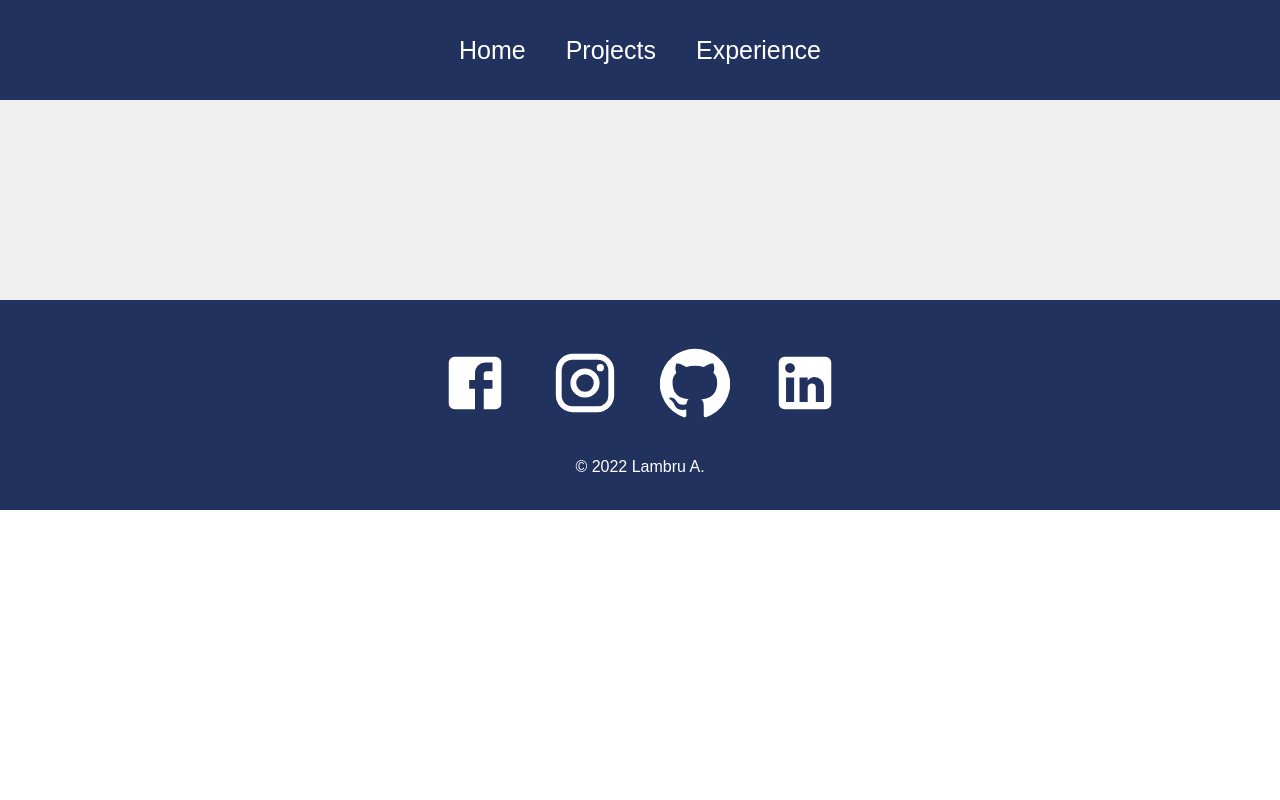
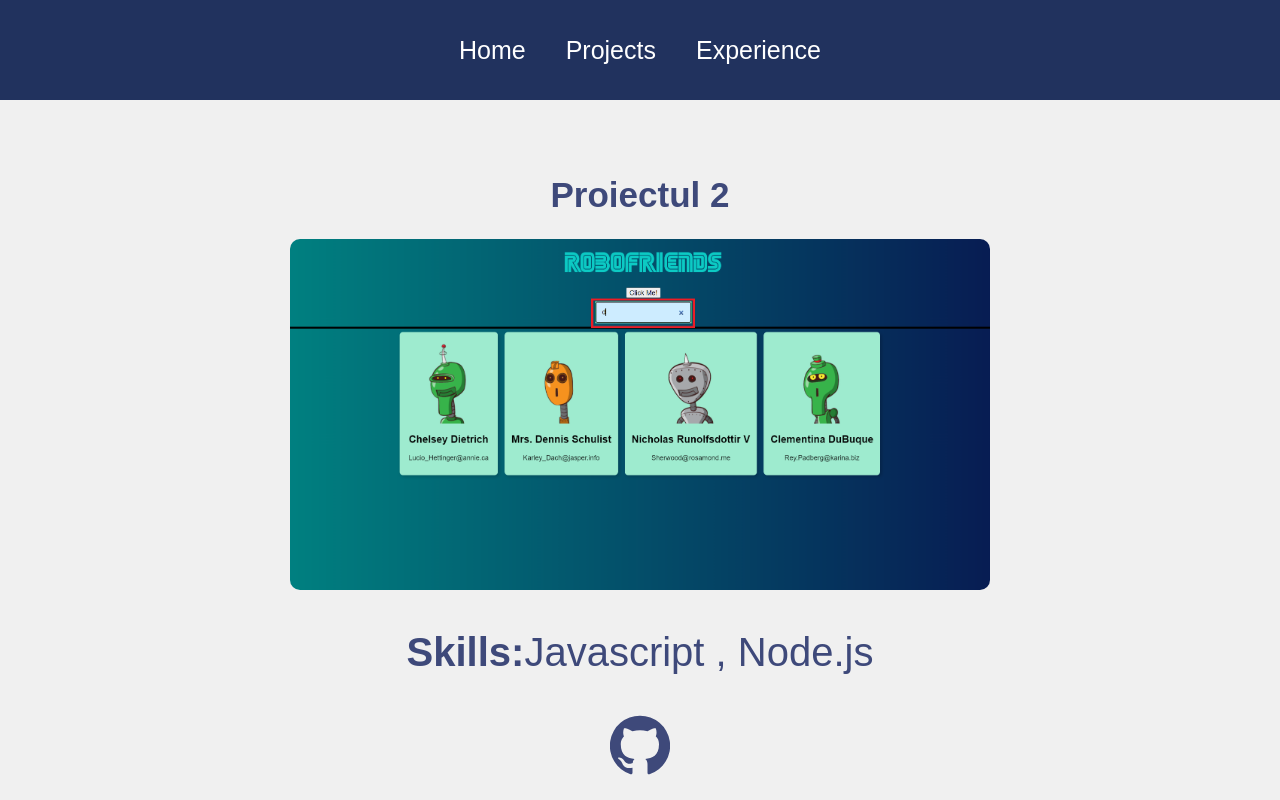
Before and after one commit to lambrugeorge/Website-Portofolio, a React (Create React App) app: page /project/1 in a window 1280 px wide. Shown: the top 800 px of the page. Built offline with nearby package versions, Linux system fonts and the light colour scheme.

Commit message:
finish all functions

```diff
--- a/src/App.js
+++ b/src/App.js
@@ -5,6 +5,9 @@
 import Experience from './pages/Experience';
 import Navbar from './components/Navbar';
 import Footer from './components/Footer';
+import ProjectDisplay from './pages/ProjectDisplay';
+
+
 
 function App() {
   return (
@@ -14,6 +17,7 @@
         <Routes>
           <Route path='/' element={<Home />} />
           <Route path='/projects' element={<Projects />} />
+          <Route path="/project/:id" element={<ProjectDisplay />} />
           <Route path='/experience' element={<Experience />} />
         </Routes>
         <Footer />
--- a/src/components/ProjectItem.js
+++ b/src/components/ProjectItem.js
@@ -1,12 +1,19 @@
 import React from 'react'
+import "../styles/Projects.css"
+import { useNavigate } from 'react-router-dom'
 
-function ProjectItem({image, name}) {
+
+function ProjectItem({image, name, id}) {
+  const navigate = useNavigate()
   return (
-    <div className="projectItem">
-       <div style={{backgroundImage: `url(${image})`}} className='bgImage' />
+    <div className="projectItem" onClick={() => {
+      navigate("/project/" + id);
+    }}
+    >
+       <div style={{ backgroundImage: `url(${image})` }} className='bgImage' />
        <h1> {name} </h1>
     </div>
-  )
+  );
 }
 
 export default ProjectItem
--- /dev/null
+++ b/src/helpers/ProjectList.js
@@ -0,0 +1,27 @@
+import Proj1 from "../assets/Proj1.png"
+import Proj2 from "../assets/Proj2.png"
+
+
+
+export const ProjectList = [
+       {
+           name: 'Proiectul 1',
+           image: Proj1,
+           skills: "Javascript , Node.js"
+       },
+       {
+              name: 'Proiectul 2',
+              image: Proj2,
+              skills: "Javascript , Node.js"
+          },
+          {
+              name: 'Proiectul 3',
+              image: Proj1,
+              skills: "Javascript , Node.js"
+          },
+          {
+              name: 'Proiectul 4',
+              image: Proj2,
+              skills: "Javascript , Node.js"
+          },
+]
--- /dev/null
+++ b/src/pages/ProjectDisplay.js
@@ -0,0 +1,24 @@
+import React from 'react';
+import { useParams } from 'react-router-dom';
+import { ProjectList } from '../helpers/ProjectList';
+import { GitHub } from '@material-ui/icons';
+import '../styles/ProjectDisplay.css'
+
+
+function ProjectDisplay() {
+  const { id } = useParams();
+  const project = ProjectList[id];
+
+  return (
+    <div className="project">
+      <h1>{project.name}</h1>
+      <img src={project.image} />
+      <p>
+      <b>Skills:</b>{project.skills}
+      </p>
+      <GitHub />
+    </div>
+  );
+}
+
+export default ProjectDisplay;
--- a/src/pages/Projects.js
+++ b/src/pages/Projects.js
@@ -1,18 +1,18 @@
 import React from 'react'
 import ProjectItem from '../components/ProjectItem'
-import Proj1 from '../assets/Proj1.png';
-import Proj2 from '../assets/Proj2.png';
 import '../styles/Projects.css'
-
-
+import { ProjectList } from '../helpers/ProjectList'
 
 function Projects() {
   return (
     <div className='projects'>
       <h1> My Personal Projects</h1>
       <div className="projectList">
-      <ProjectItem name="Social Media Website" image={Proj1}/>
-      <ProjectItem name="Social Media Website" image={Proj2}/>
+    {ProjectList.map((project, idx) => {
+      return (
+        <ProjectItem id={idx} name={project.name} image={project.image} />
+      );
+    })}
       </div>
     </div>
   )
--- /dev/null
+++ b/src/styles/ProjectDisplay.css
@@ -0,0 +1,28 @@
+.project {
+       width: 100%;
+       height: calc(100vh - 100px);
+       display: flex;
+       justify-content: center;
+       align-items: center;
+       flex-direction: column;
+     }
+
+     .project h1 {
+       margin-top: 50px;
+       color: #3e497a;
+       font-size: 35px;
+     }
+     .project img {
+       width: 700px;
+       border-radius: 10px;
+     }
+
+     .project p {
+       font-size: 40px;
+       color: #3e497a;
+     }
+
+     .project svg {
+       font-size: 60px;
+       color: #3e497a;
+     }
```
